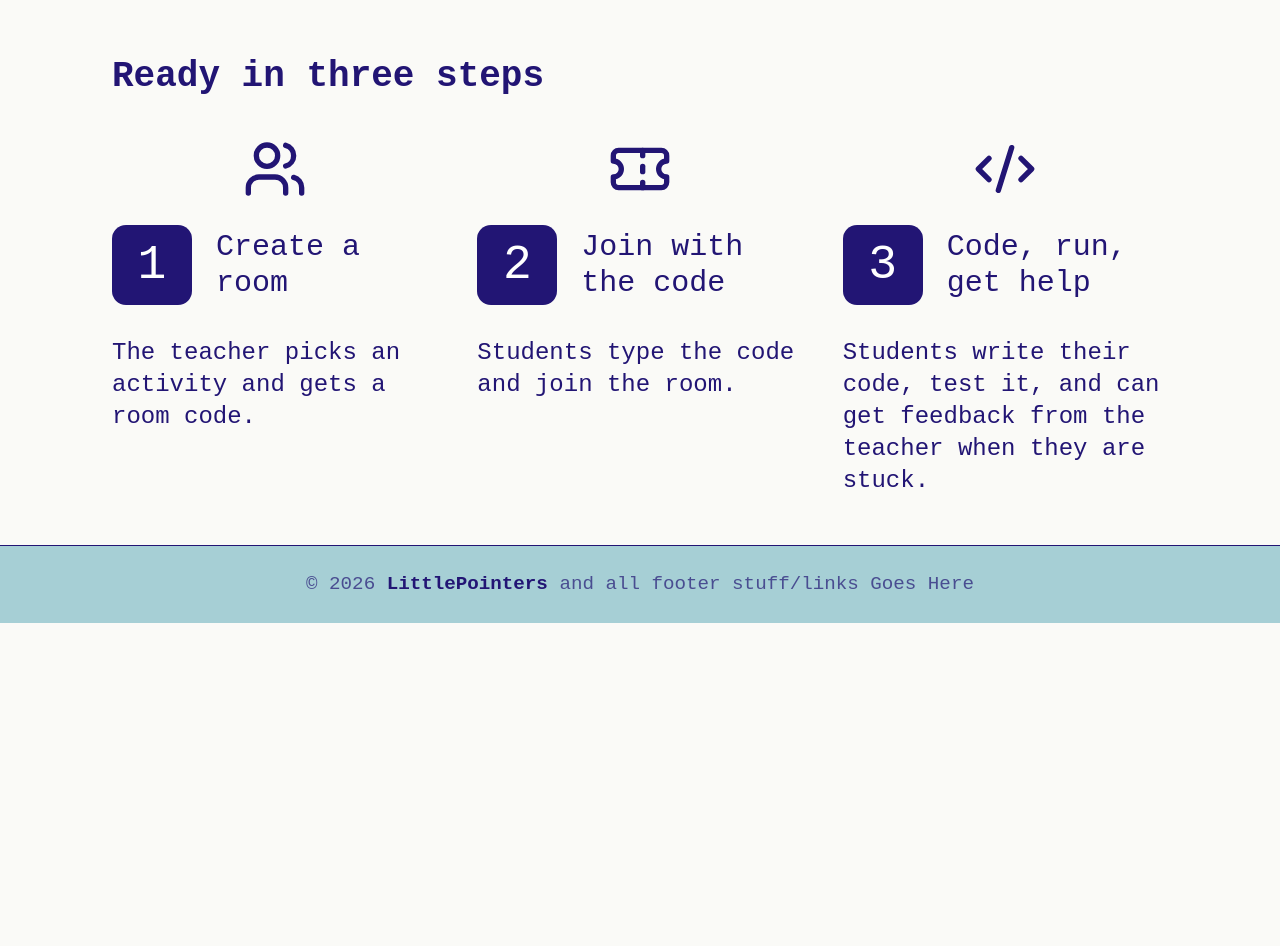
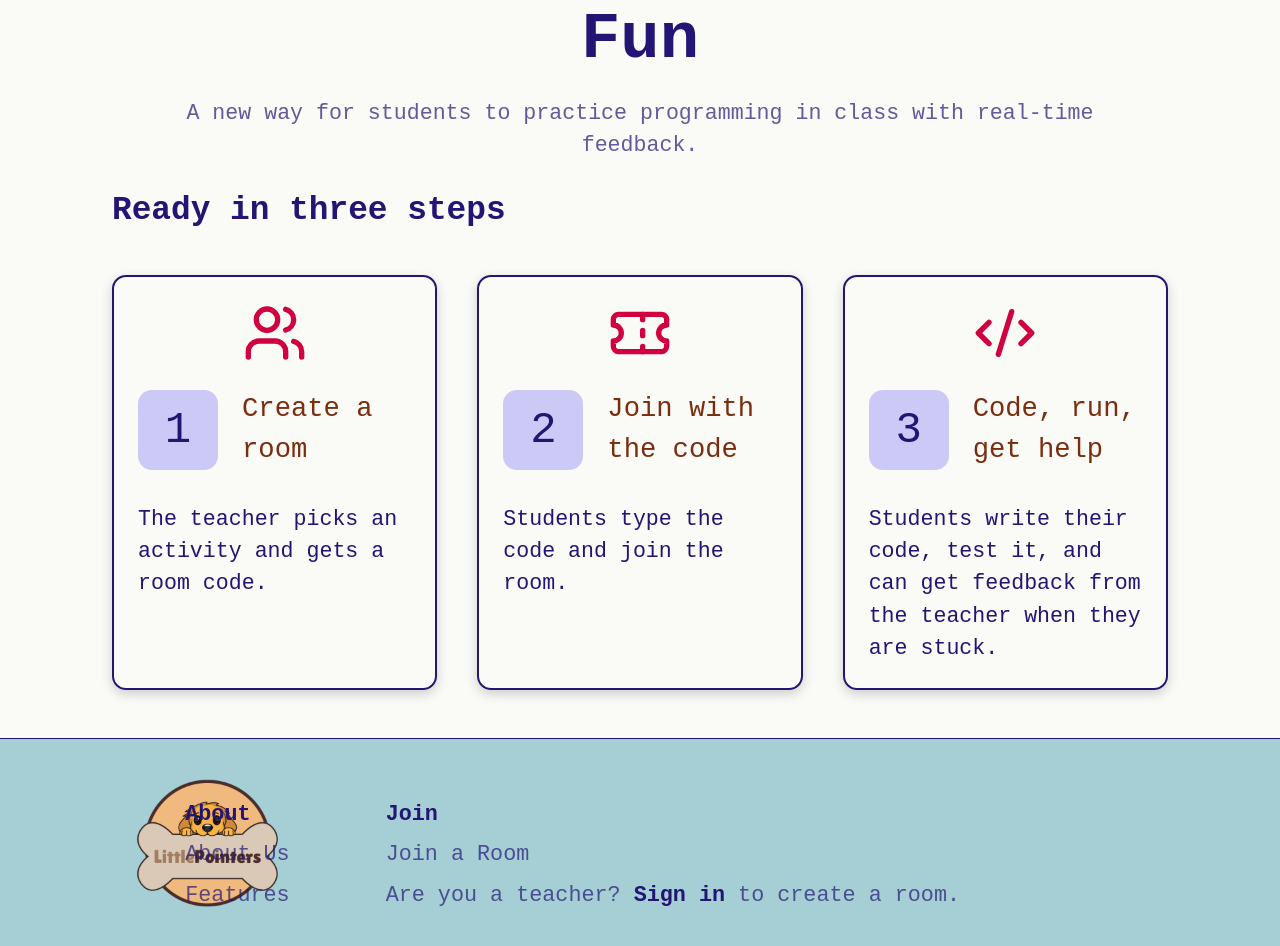
Before and after one commit to nnechi/CS-472, a React (Vite) app in the folder client/: page / in a window 1280 px wide. Shown: the part 420-1366 px from the top of the page. Before the commit the page ends 1043 px from the top, so only its background shows below. Built offline with nearby package versions, Linux system fonts and the light colour scheme; no server answers; a web font is replaced by a local one.

Commit message:
Restyled the static layout/pages

```diff
--- a/client/src/components/Footer.tsx
+++ b/client/src/components/Footer.tsx
@@ -1,4 +1,6 @@
 import { Link } from 'react-router-dom'
+import wideLogo from "../assets/LittlePointers Logo/Full Logo Wide.png"
+import shortLogo from "../assets/LittlePointers Logo/Short Logo.png"
 
 interface FooterProps {
     className?: string
@@ -6,14 +8,29 @@ interface FooterProps {
 
 export default function Footer({ className }: FooterProps) {
     return(
-        <footer className={`border-t border-brand bg-brand-light text-brand/70 flex shrink-0 py-6 justify-center items-center mt-auto font-medium text-[clamp(0.75rem,1.5vw,1.25rem)] ${className}`}>
-            <span>
-                © 2026{' '}
-                <Link to="/" className="font-semibold text-brand hover:underline">
-                    LittlePointers
-                </Link>{' '}
-                and all footer stuff/links Goes Here
-            </span>
+        <footer className={`border-t border-brand bg-brand-light text-brand/70 flex shrink-0 px-6 py-10 justify-center items-center sm:px-12 mt-auto font-medium text-[clamp(0.875rem,1.7vw,1.375rem)] ${className}`}>
+            <div className="flex w-full flex-row items-center justify-between gap-4 md:gap-6">
+                <Link to="/" aria-label="LittlePointers home" className="shrink-0">
+                    <img src={shortLogo} alt="" className="h-14 w-auto sm:hidden" />
+                    <img src={wideLogo} alt="" className="hidden sm:block sm:h-auto sm:w-80" />
+                </Link>
+                <div className="flex -translate-x-2 gap-4 text-left sm:gap-8 md:gap-12 md:relative md:top-3 md:-translate-x-80">
+                    <div className="flex flex-col gap-2">
+                        <span className="font-bold text-brand">About</span>
+                        <Link to="/about" className="hover:text-brand hover:underline">About Us</Link>
+                        <Link to="/features" className="hover:text-brand hover:underline">Features</Link>
+                    </div>
+                    <div className="flex translate-x-6 flex-col gap-2 md:translate-x-12">
+                        <span className="font-bold text-brand">Join</span>
+                        <Link to="/joinroom" className="hover:text-brand hover:underline">Join a Room</Link>
+                        <span>
+                            Are you a teacher?{' '}
+                            <Link to="/login" className="font-semibold text-brand hover:underline">Sign in</Link>
+                            {' '}to create a room.
+                        </span>
+                    </div>
+                </div>
+            </div>
         </footer>
 
     )
--- a/client/src/components/Navbar.tsx
+++ b/client/src/components/Navbar.tsx
@@ -22,7 +22,7 @@ export default function Navbar( {className, menuOpen, onToggleMenu, onCloseMenu}
     }
 
     return(
-        <nav className={`relative w-full border-b border-brand bg-brand-light text-brand ${className}`}>
+        <nav className={`relative w-full border-b border-brand bg-brand-light text-brand shadow-[0_2px_8px_rgba(34,21,116,0.18)] ${className}`}>
 
             <div className="mx-auto flex h-16 w-full items-center justify-between px-5 flex-nowrap sm:h-18 sm:px-8">
 
--- a/client/src/layouts/DashboardLayout.tsx
+++ b/client/src/layouts/DashboardLayout.tsx
@@ -49,7 +49,7 @@ export default function DashboardLayout() {
 
                     {/* Short logo at every screen size. It goes back to the dashboard. */}
                     <Link to="/dashboard" aria-label="LittlePointers dashboard">
-                        <img src={shortLogo} alt="" className="h-10" />
+                        <img src={shortLogo} alt="" className="h-14 w-14" />
                     </Link>
                 </div>
 
--- a/client/src/pages/Features.css
+++ b/client/src/pages/Features.css
@@ -39,19 +39,20 @@ font-weight: 400;
 .features-card__icon {
   display: inline-flex;
   flex-shrink: 0;
-  color: #002e69;
+  color: #D1003F;
 }
 
 .features-card__title {
   font-size: 1.60rem;
   font-weight: 900;
   line-height: 1.50;
-  color: #352828;
+  color: #7A2E0E;
 }
 
 .features-card__text {
   font-size: 1.20rem;
   font-weight: 500;
+  color: #221574;
 }
 
 @media (max-width: 600px) {
--- a/client/src/pages/Features.tsx
+++ b/client/src/pages/Features.tsx
@@ -87,6 +87,7 @@ function FeatureCard({ title, description, icon }: Feature) {
   export default function Features() {
   return (
     <div className="features-page">
+        <h1 className="mb-8 text-4xl font-bold text-brand sm:text-5xl">LittlePointers Tools for Live Coding</h1>
         <div className="features-grid">
           {FEATURES.map((f) => (
             <FeatureCard key={f.id} {...f} />
--- a/client/src/pages/Home.tsx
+++ b/client/src/pages/Home.tsx
@@ -1,54 +1,55 @@
 import { CodeXml, Ticket, Users } from "lucide-react"
+import wideLogo from "../assets/LittlePointers Logo/Full Logo Wide.png"
 
 export default function Home() {
     return (
       <div>
             <section className="mx-auto max-w-5xl text-center">
-                {/* <img src={wideLogo} alt="LittlePointers" className="mx-auto -mt-8 mb-6 h-40 w-full max-w-[30rem] sm:h-56 sm:max-w-[40rem]" /> */}
-                <h1 className="text-5xl font-bold leading-tight sm:text-7xl">
+                <img src={wideLogo} alt="LittlePointers" className="mx-auto -mt-8 mb-6 h-40 w-auto sm:h-56" />
+                <h1 className="text-[2.75rem] font-bold leading-tight sm:text-[4.1rem]">
                     Programming Practice Made Fun
                 </h1>
-                <p className="mt-4 text-xl text-brand/70 sm:text-2xl">
+                <p className="mt-4 text-[1.125rem] text-brand/70 sm:text-[1.35rem]">
                     A new way for students to practice programming in class with real-time feedback.
                 </p>
             </section>
 
-            <section className="mx-auto mt-24 max-w-6xl">
-                <h2 className="text-4xl font-bold">Ready in three steps</h2>
+            <section className="mx-auto mt-6 max-w-6xl">
+                <h2 className="text-[2.05rem] font-bold">Ready in three steps</h2>
                 <ol className="mt-10 grid list-none gap-10 p-0 md:grid-cols-3">
-                    <li>
-                        <Users className="mx-auto mb-6 block h-16 w-16 text-brand" aria-hidden="true" />
+                    <li className="rounded-xl border-2 border-brand p-6 shadow-[0_4px_12px_rgba(0,0,0,0.18)]">
+                        <Users className="mx-auto mb-6 block h-16 w-16 text-[#D1003F]" aria-hidden="true" />
                         <div className="flex items-center gap-6">
-                            <span className="flex h-20 w-20 shrink-0 items-center justify-center rounded-xl bg-brand text-5xl text-white">
+                            <span className="flex h-20 w-20 shrink-0 items-center justify-center rounded-xl bg-[#ccc9f7] text-[2.75rem] text-brand">
                                 1
                             </span>
-                            <h3 className="text-3xl">Create a room</h3>
+                            <h3 className="text-[1.7rem] text-[#7A2E0E]">Create a room</h3>
                         </div>
-                        <p className="mt-8 text-2xl">
+                        <p className="mt-8 text-[1.35rem]">
                             The teacher picks an activity and gets a room code.
                         </p>
                     </li>
-                    <li>
-                        <Ticket className="mx-auto mb-6 block h-16 w-16 text-brand" aria-hidden="true" />
+                    <li className="rounded-xl border-2 border-brand p-6 shadow-[0_4px_12px_rgba(0,0,0,0.18)]">
+                        <Ticket className="mx-auto mb-6 block h-16 w-16 text-[#D1003F]" aria-hidden="true" />
                         <div className="flex items-center gap-6">
-                            <span className="flex h-20 w-20 shrink-0 items-center justify-center rounded-xl bg-brand text-5xl text-white">
+                            <span className="flex h-20 w-20 shrink-0 items-center justify-center rounded-xl bg-[#ccc9f7] text-[2.75rem] text-brand">
                                 2
                             </span>
-                            <h3 className="text-3xl">Join with the code</h3>
+                            <h3 className="text-[1.7rem] text-[#7A2E0E]">Join with the code</h3>
                         </div>
-                        <p className="mt-8 text-2xl">
+                        <p className="mt-8 text-[1.35rem]">
                             Students type the code and join the room.
                         </p>
                     </li>
-                    <li>
-                        <CodeXml className="mx-auto mb-6 block h-16 w-16 text-brand" aria-hidden="true" />
+                    <li className="rounded-xl border-2 border-brand p-6 shadow-[0_4px_12px_rgba(0,0,0,0.18)]">
+                        <CodeXml className="mx-auto mb-6 block h-16 w-16 text-[#D1003F]" aria-hidden="true" />
                         <div className="flex items-center gap-6">
-                            <span className="flex h-20 w-20 shrink-0 items-center justify-center rounded-xl bg-brand text-5xl text-white">
+                            <span className="flex h-20 w-20 shrink-0 items-center justify-center rounded-xl bg-[#ccc9f7] text-[2.75rem] text-brand">
                                 3
                             </span>
-                            <h3 className="text-3xl">Code, run, get help</h3>
+                            <h3 className="text-[1.7rem] text-[#7A2E0E]">Code, run, get help</h3>
                         </div>
-                        <p className="mt-8 text-2xl">
+                        <p className="mt-8 text-[1.35rem]">
                             Students write their code, test it, and can get feedback from the teacher when they are stuck.
                         </p>
                     </li>
--- a/client/src/pages/JoinRoom.tsx
+++ b/client/src/pages/JoinRoom.tsx
@@ -1,7 +1,9 @@
 import { FormEvent, useState } from "react"
-import { Link, useNavigate } from "react-router-dom"
+import { useNavigate } from "react-router-dom"
 import { ROOM_CODE_MAX_LENGTH, normalizeRoomCode } from "../utils/roomCode"
 import { checkRoomExists } from "../api.ts";
+
+import wideLogo from "../assets/LittlePointers Logo/Full Logo Wide.png"
 
 // Students land here, enter the room code their teacher shared, and go straight
 // into the room. No account is needed. The name is only shown in the chat and
@@ -43,15 +45,16 @@ export default function JoinRoom() {
     }
 
     return(
-        <div className="flex item-center justify-center py-12">
-            <div className="flex w-full max-w-sm flex-col gap-3 rounded-2xl border border-brand bg-white p-9 text-brand shadow-[0_4px_14px_rgba(34,21,116,0.15)]">
-            <h1 className="text-2xl font-bold">Join a Room</h1>
+        <div className="flex flex-col items-center justify-center gap-10 pb-12 pt-4 md:flex-row md:gap-16 md:-translate-x-32">
+            <img src={wideLogo} alt="LittlePointers" className="h-auto w-96 md:w-[44rem] md:shrink-0 -translate-y-6 md:translate-x-12" />
+            <div className="flex w-full max-w-md shrink-0 md:w-[28rem] md:-translate-x-12 flex-col gap-3 rounded-2xl bg-[#ccc9f7] px-9 py-11 text-brand shadow-[0_4px_14px_rgba(34,21,116,0.15)]">
+            <h1 className="text-center text-4xl font-bold">Join a Room</h1>
 
-            <form onSubmit={handleSubmit} className="mt-2 flex flex-col gap-3" noValidate>
-                <label htmlFor="roomCode" className="font-bold">Code</label>
+            <form onSubmit={handleSubmit} className="-mt-2 flex flex-col gap-3" noValidate>
+                <label htmlFor="roomCode" className="relative top-2 text-center text-xl font-bold text-[#7A2E0E]">Code</label>
                 <input
                     id="roomCode"
-                    className="rounded-lg border border-brand/30 px-3 py-2 uppercase tracking-widest placeholder:normal-case placeholder:tracking-normal placeholder:text-brand/40 focus:border-brand focus:outline-none"
+                    className="mx-auto w-[70%] rounded-lg border-2 border-[#D1003F] text-[#7A2E0E] px-3 py-5 text-center text-xl uppercase tracking-widest placeholder:normal-case placeholder:tracking-normal placeholder:text-lg placeholder:text-[#7A2E0E]/85 focus:border-[#800026] focus:outline-none"
                     value={code}
                     onChange={(e) => {
                         setCode(e.target.value)
@@ -60,13 +63,12 @@ export default function JoinRoom() {
                     placeholder="Enter code"
                     maxLength={ROOM_CODE_MAX_LENGTH}
                     autoComplete="off"
-                    autoFocus
                 />
 
-                <label htmlFor="displayName" className="font-bold">Your name</label>
+                <label htmlFor="displayName" className="relative top-2 text-center text-xl font-bold text-[#7A2E0E]">Your name</label>
                 <input
                     id="displayName"
-                    className="rounded-lg border border-brand/30 px-3 py-2 placeholder:text-brand/40 focus:border-brand focus:outline-none"
+                    className="mx-auto w-[70%] rounded-lg border-2 border-[#D1003F] text-[#7A2E0E] px-3 py-5 text-center text-xl placeholder:text-lg placeholder:text-[#7A2E0E]/85 focus:border-[#800026] focus:outline-none"
                     value={name}
                     onChange={(e) => {
                         setName(e.target.value)
@@ -82,17 +84,11 @@ export default function JoinRoom() {
                 )}
                 <button
                     type="submit"
-                    className="rounded-lg bg-brand px-4 py-2 text-white cursor-pointer hover:bg-brand/90"
+                    className="mx-auto w-1/2 rounded-lg bg-brand px-4 py-4 text-xl text-white cursor-pointer hover:bg-brand/90"
                 >
                     Join
                 </button>
             </form>
-
-            <p className="mt-4 text-sm text-gray-500">
-                Are you a teacher?{" "}
-                <Link to="/login" className="underline hover:text-black">Sign in</Link>
-                {" "}to create a room.
-            </p>
         </div>
         </div>
     )
```
Also changed, not shown: client/src/pages/AboutUs.tsx (+9 -9 lines), client/src/assets/LittlePointers Logo/Full Logo.png (deleted).
